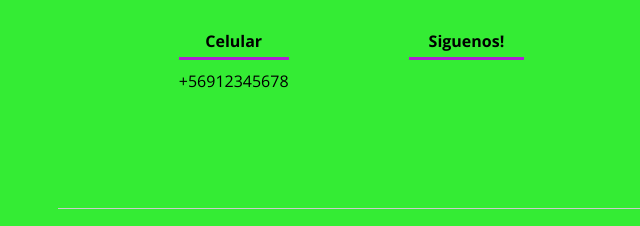
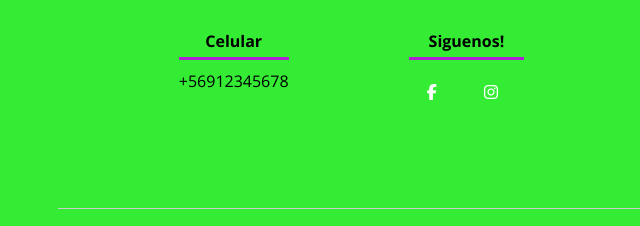
Before and after one commit to Maria-Millape/emprendimiento_contructor, a plain HTML site: page index.html in a window 1280 px wide. Shown: the part 3425-3651 px from the top of the page, 6-646 px from the left. Drawn offline with nearby package versions, Linux system fonts and the light colour scheme.

Commit message:
Update index.html

```diff
--- a/index.html
+++ b/index.html
@@ -9,6 +9,8 @@
     <link rel="shortcut icon" href="img/icono.png" type="image/x-icon">
     <link rel="stylesheet" href="css/estilos.css">
     <link href="https://fonts.googleapis.com/css?family=Open+Sans:300,400,700,800&display=swap" rel="stylesheet">
+    <script src="https://kit.fontawesome.com/7dfd02f4e4.js" crossorigin="anonymous"></script>
+
 </head>
 
 <body>
```
